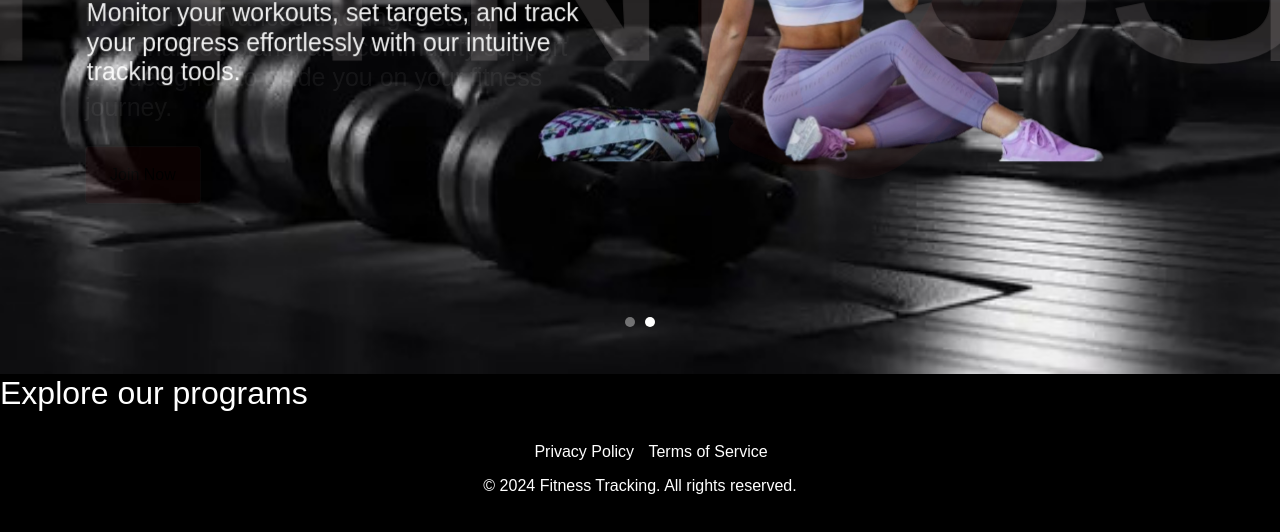
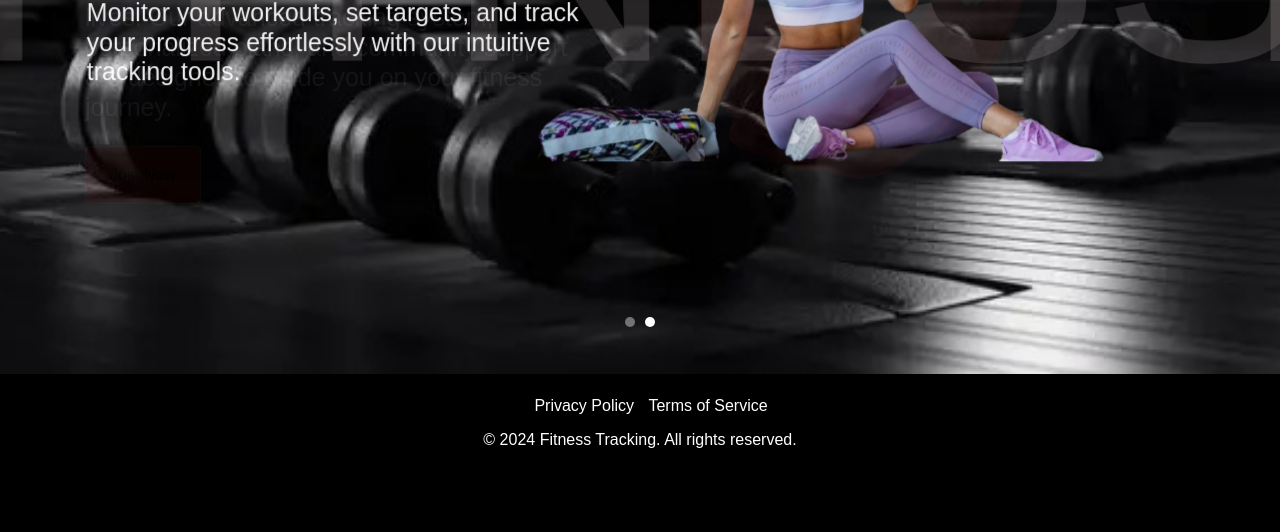
Before and after one commit to HaiqaAhtsham/FitFusion, a plain HTML site: page index.html in a window 1280 px wide. Shown: the part 596-1128 px from the top of the page. After the commit the page ends 1084 px from the top, so only its background shows below. Drawn offline with nearby package versions, Linux system fonts and the light colour scheme.

Commit message:
LandingPage

```diff
--- a/index.html
+++ b/index.html
@@ -144,14 +144,6 @@
     </section>
   </main>
 
-<section class="section_container explore_container">
-  <div class="explore_header">
-    <h2 class="section_header">
-      Explore our programs
-    </h2>
-
-  </div>
-</section>
 
   <footer>
     <div class="container">
```
